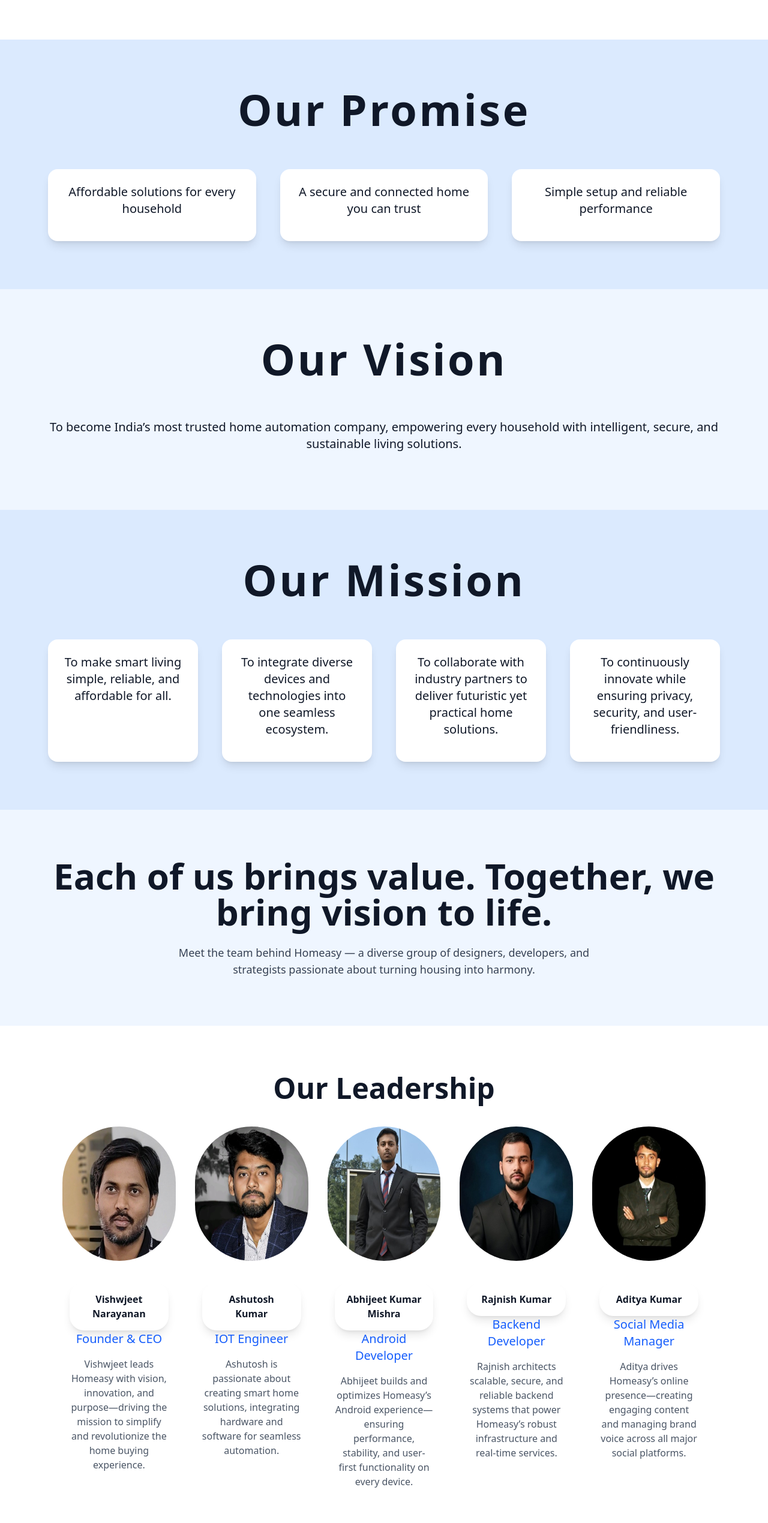
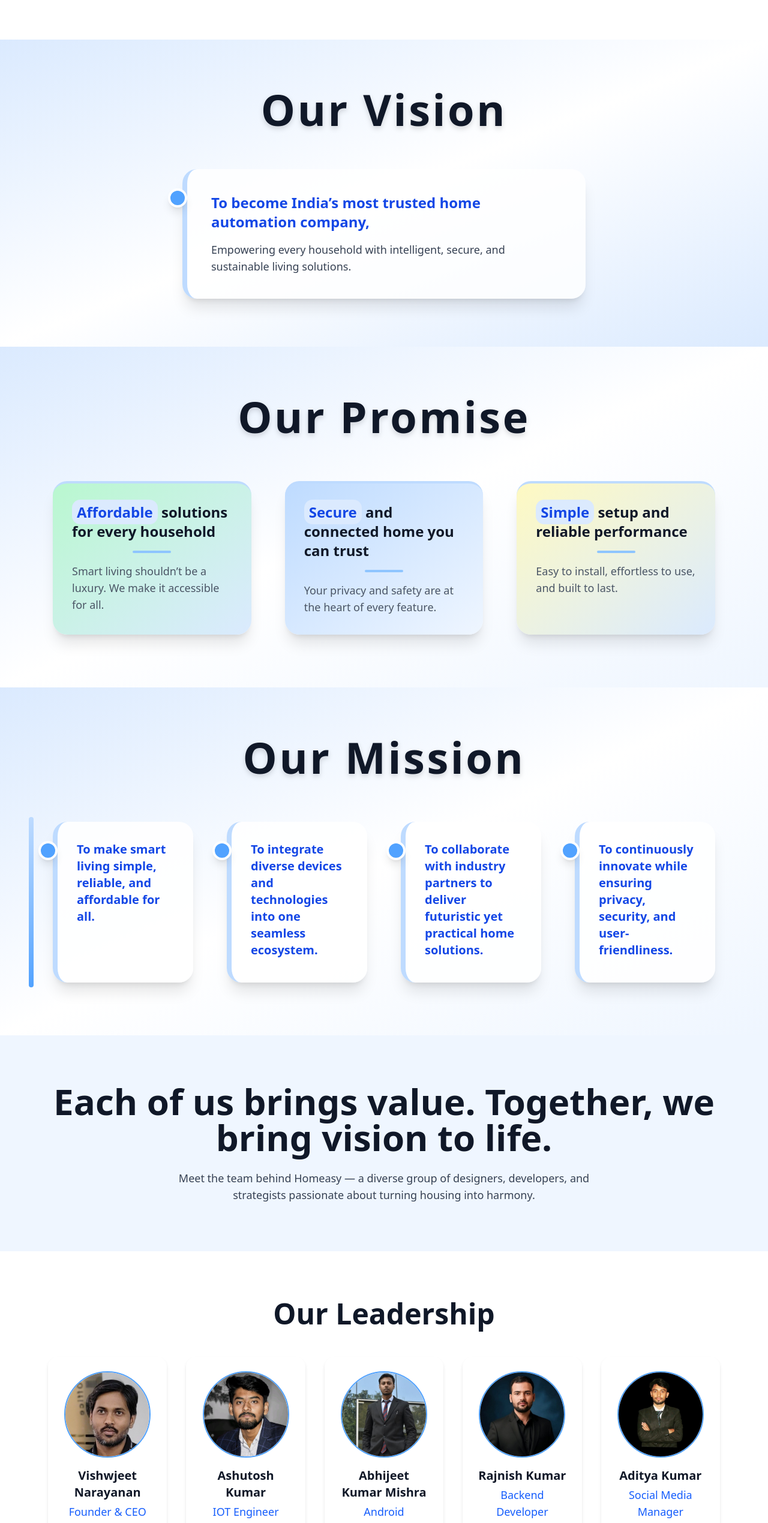
Before and after one commit to Amitkr77/homeasy, a Next.js app: page /about in a window 1280 px wide. Shown: the part 1245-3784 px from the top of the page at 60% size. Built offline with nearby package versions, Linux system fonts and the light colour scheme; a web font is replaced by a local one.

Commit message:
ui chnage

```diff
--- a/src/app/about/page.jsx
+++ b/src/app/about/page.jsx
@@ -192,89 +192,98 @@
         </h2>
       </section>
 
-      {/* ✅ IDEA SECTION */}
+
+{/* VISION SECTION */}
 <section
-        ref={ideasRef}
-        aria-labelledby="ideas-heading"
-        className="px-6 md:px-20 py-20 bg-blue-100 overflow-hidden"
+  aria-labelledby="vision-heading"
+  className="px-6 md:px-20 py-20 bg-gradient-to-br from-blue-100 via-white to-blue-100 overflow-hidden"
 >
-        <h2 className="text-5xl md:text-7xl font-bold text-center mb-16 tracking-wider">
-          Our Promise
+  <h2 className="text-5xl md:text-7xl font-extrabold text-center mb-16 tracking-wider drop-shadow-lg">
+    Our Vision
   </h2>
-        <div className="grid grid-cols-1 md:grid-cols-3 gap-10 text-center">
-          <article className="bg-white shadow-lg rounded-2xl p-6 hover:shadow-2xl transition duration-300">
-            <h3 className="text-xl mb-4">Affordable solutions for every household
+  <div className="flex flex-col md:flex-row items-center justify-center gap-10">
+    <div className="relative flex-1 max-w-2xl bg-white/80 rounded-3xl shadow-xl p-10 border-l-8 border-blue-200 hover:scale-105 transition-transform duration-300">
+      <div className="absolute -left-8 top-8 h-8 w-8 bg-blue-400 rounded-full border-4 border-white shadow-lg"></div>
+      <h3 className="text-2xl font-bold mb-4 text-blue-700">
+        To become India’s most trusted home automation company,
       </h3>
-            {/* <p className="text-lg">
-
-            </p> */}
-          </article>
-          <article className="bg-white shadow-lg rounded-2xl p-6 hover:shadow-2xl transition duration-300">
-            <h3 className="text-xl mb-4">A secure and connected home you can trust</h3>
-            {/* <p className="text-lg">
-
-            </p>*/}
-          </article>
-          <article className="bg-white shadow-lg rounded-2xl p-6 hover:shadow-2xl transition duration-300">
-            <h3 className="text-xl mb-4">  Simple setup and reliable performance</h3>
-            {/*  <p className="text-lg">
-              We don't just build listings — we create trusted spaces to start
-              your next chapter.
-            </p> */}
-          </article>
+      <p className="text-gray-700 text-lg">
+        Empowering every household with intelligent, secure, and sustainable living solutions.
+      </p>
+    </div>
   </div>
 </section>
 
-
-      {/* ✅ IDEA SECTION */}
+{/* PROMISE SECTION */}
 <section
-        ref={ideasRef}
-        aria-labelledby="ideas-heading"
-        className="px-6 md:px-20 py-20 bg-blue-50 overflow-hidden"
+  aria-labelledby="promise-heading"
+  className="px-6 md:px-20 py-20 bg-gradient-to-br from-blue-100 via-white to-blue-50 overflow-hidden"
 >
-        <h2 className="text-5xl md:text-7xl font-bold text-center mb-16 tracking-wider">
-          Our Vision
+  <h2 className="text-5xl md:text-7xl font-extrabold text-center mb-16 tracking-wider drop-shadow-lg">
+    Our Promise
   </h2>
-        <div className="gap-10 text-center">
-          <article>
-            <h3 className="text-xl mb-4"> To become India’s most trusted home automation company, empowering every household with intelligent, secure, and sustainable living solutions.
+  <div className="flex flex-col md:flex-row gap-10 justify-center items-stretch">
+    {[
+      {
+        title: "Affordable solutions for every household",
+        color: "from-green-200 to-blue-100",
+        highlight: "Affordable",
+      },
+      {
+        title: "Secure and connected home you can trust",
+        color: "from-blue-200 to-blue-50",
+        highlight: "Secure",
+      },
+      {
+        title: "Simple setup and reliable performance",
+        color: "from-yellow-100 to-blue-100",
+        highlight: "Simple",
+      },
+    ].map((item, idx) => (
+      <div
+        key={idx}
+        className={`flex-1 bg-gradient-to-br ${item.color} rounded-3xl shadow-xl p-8 m-2 transition-transform hover:-translate-y-2 hover:scale-105 hover:shadow-2xl duration-300 border-t-4 border-blue-200`}
+      >
+        <h3 className="text-2xl font-bold mb-2">
+          <span className="bg-blue-100 px-2 py-1 rounded-xl text-blue-700">{item.highlight}</span>{" "}
+          {item.title.replace(item.highlight, "")}
         </h3>
-          </article>
+        <div className="h-1 w-16 bg-blue-300 rounded-full my-4 mx-auto"></div>
+        <p className="text-gray-600 text-lg">
+          {idx === 0 && "Smart living shouldn’t be a luxury. We make it accessible for all."}
+          {idx === 1 && "Your privacy and safety are at the heart of every feature."}
+          {idx === 2 && "Easy to install, effortless to use, and built to last."}
+        </p>
+      </div>
+    ))}
   </div>
 </section>
 
-
-      {/* ✅ IDEA SECTION */}
-
+{/* MISSION SECTION */}
 <section
-  ref={ideasRef}
-  aria-labelledby="ideas-heading"
-  className="px-6 md:px-20 py-20 bg-blue-100 overflow-hidden"
+  aria-labelledby="mission-heading"
+  className="px-6 md:px-20 py-20 bg-gradient-to-br from-blue-100 via-white to-blue-50 overflow-hidden"
 >
-  <h2 className="text-5xl md:text-7xl font-bold text-center mb-16 tracking-wider">
+  <h2 className="text-5xl md:text-7xl font-extrabold text-center mb-16 tracking-wider drop-shadow-lg">
     Our Mission
   </h2>
-  <div className="grid grid-cols-1 md:grid-cols-4 gap-10 text-center">
-    <article className="bg-white shadow-lg rounded-2xl p-6 hover:shadow-2xl transition duration-300">
-      <h3 className="text-xl text-center mb-4">
-        To make smart living simple, reliable, and affordable for all.
-      </h3>
-    </article>
-    <article className="bg-white shadow-lg rounded-2xl p-6 hover:shadow-2xl transition duration-300">
-      <h3 className="text-xl mb-4">
-        To integrate diverse devices and technologies into one seamless ecosystem.
-      </h3>
-    </article>
-    <article className="bg-white shadow-lg rounded-2xl p-6 hover:shadow-2xl transition duration-300">
-      <h3 className="text-xl mb-4">
-        To collaborate with industry partners to deliver futuristic yet practical home solutions.
-      </h3>
-    </article>
-    <article className="bg-white shadow-lg rounded-2xl p-6 hover:shadow-2xl transition duration-300">
-      <h3 className="text-xl mb-4">
-        To continuously innovate while ensuring privacy, security, and user-friendliness.
-      </h3>
-    </article>
+  <div className="relative flex flex-col md:flex-row gap-10 justify-center items-stretch">
+    {[
+      "To make smart living simple, reliable, and affordable for all.",
+      "To integrate diverse devices and technologies into one seamless ecosystem.",
+      "To collaborate with industry partners to deliver futuristic yet practical home solutions.",
+      "To continuously innovate while ensuring privacy, security, and user-friendliness.",
+    ].map((text, idx) => (
+      <div
+        key={idx}
+        className={`flex-1 bg-white/90 rounded-3xl shadow-xl p-8 m-2 border-l-8 border-blue-200 relative transition-transform hover:scale-105 hover:shadow-2xl duration-300`}
+      >
+        <div className="absolute -left-8 top-8 h-8 w-8 bg-blue-400 rounded-full border-4 border-white shadow-lg"></div>
+        <h3 className="text-xl font-semibold text-blue-700 mb-2">{text}</h3>
+      </div>
+    ))}
+    {/* Timeline vertical line for desktop */}
+    <div className="hidden md:block absolute left-0 top-0 bottom-0 w-2 bg-gradient-to-b from-blue-200 to-blue-400 rounded-full" style={{ left: '-32px', height: '100%' }}></div>
   </div>
 </section>
 
@@ -334,110 +343,107 @@
   className="px-6 md:px-20 py-20 bg-white text-center"
   aria-labelledby="leadership-heading"
 >
-        <h2 className="text-4xl md:text-5xl font-bold mb-10">Our Leadership</h2>
-        <div className="grid grid-cols-1 sm:grid-cols-2 lg:grid-cols-5 gap-8 mt-10 px-6">
+  <h2 className="text-4xl md:text-5xl font-bold mb-12">
+    Our Leadership
+  </h2>
+
+  <div className="grid grid-cols-1 sm:grid-cols-2 lg:grid-cols-5 gap-8 mt-10">
     {leaders.map((leader, idx) => (
       <div
         key={idx}
-              className="bg-white transition-all duration-300 ease-in-out"
+        className="bg-white rounded-2xl shadow-md p-6 transition-transform duration-300 hover:-translate-y-2 hover:shadow-xl cursor-pointer"
       >
         <div className="flex flex-col items-center text-center">
           {/* Leader Image */}
-      <div className="relative  mb-6 overflow-hidden ">
+          <div className="w-36 h-36 mb-4 rounded-full overflow-hidden border-2 border-blue-400 transition-transform duration-300 hover:scale-105">
             <img
               src={leader.image}
-                    alt=""
-                    className=" h-56 rounded-full"
+              alt={leader.name}
+              className="w-full h-full object-cover"
             />
           </div>
-                <div className="p-3">
+
           {/* Leader Info */}
-       <h3 className="flex flex-col font-bold items-center text-m text-center p-4 bg-white shadow-lg rounded-3xl">
-                    {leader.name}
-                  </h3>
-                  <p className="text-blue-600 text-xl mb-4">{leader.title}</p>
-                  <p className="text-gray-600 text-s">{leader.desc}</p>
-                </div>
+          <h3 className="text-lg md:text-xl font-semibold mb-1">{leader.name}</h3>
+          <p className="text-blue-600 text-md md:text-lg mb-3">{leader.title}</p>
+          <p className="text-gray-600 text-sm md:text-base leading-relaxed">
+            {leader.desc}
+          </p>
         </div>
       </div>
     ))}
   </div>
 </section>
+
+
       {/* ✅ ADVANTAGE SECTION */}
-      <section className="px-6 md:px-20 py-20 bg-gradient-to-r from-blue-50 via-white to-blue-50 text-center">
-        <h2 className="text-4xl md:text-6xl font-bold mb-6">
+      <section className="px-6 md:px-20 py-20 bg-gradient-to-r from-blue-50 via-white to-blue-50 text-center relative overflow-hidden">
+  {/* Decorative background shapes */}
+  <div className="absolute -top-20 left-1/2 -translate-x-1/2 w-[600px] h-[200px] bg-gradient-to-r from-blue-200 via-blue-100 to-blue-300 opacity-30 blur-3xl rounded-full pointer-events-none animate-pulse"></div>
+  <h2 className="text-4xl md:text-6xl font-bold mb-6 bg-gradient-to-r from-blue-500 via-blue-700 to-blue-400 bg-clip-text text-transparent drop-shadow-lg">
     Discover the Homeasy Advantage
   </h2>
   <p className="text-lg max-w-4xl mx-auto mb-10 text-gray-700">
     Why choose Homeasy? Because where technology meets comfort, and homes truly become smart.
   </p>
 
-        <div className="grid grid-cols-1 sm:grid-cols-2 lg:grid-cols-3 gap-6 text-left">
-          <article className="bg-white outline p-6 shadow-md rounded-xl
-                        hover:shadow-2xl hover:bg-gradient-to-r hover:from-blue-100 hover:to-blue-50
-                        active:scale-95 transition-all duration-300">
-            <h3 className="text-xl font-semibold mb-2 text-blue-600">
-              Real-Time Compatibility
+  <div className="grid grid-cols-1 sm:grid-cols-2 lg:grid-cols-3 gap-8 text-left relative z-10">
+    {[
+      {
+        title: "Real-Time Compatibility",
+        desc: "Our system seamlessly works with devices from multiple brands, ensuring you don’t need to replace existing gadgets to go smart.",
+        color: "from-blue-100 to-blue-50",
+      },
+      {
+        title: "Personalized Living",
+        desc: "From mood lighting to energy-saving schedules, our platform learns your lifestyle and adapts to make your everyday living more efficient and enjoyable.",
+        color: "from-green-100 to-blue-50",
+      },
+      {
+        title: "Secure & Seamless",
+        desc: "Every feature is designed with data privacy and reliability at its core, giving you complete peace of mind.",
+        color: "from-yellow-100 to-blue-50",
+      },
+      {
+        title: "Expert Support & Guidance",
+        desc: "Whether you’re a homeowner, architect, or builder, our expert team helps you design the right solution — from planning to installation and beyond.",
+        color: "from-blue-100 to-green-50",
+      },
+      {
+        title: "Smart Integration, Made Simple",
+        desc: "Control lights, appliances, security cameras, and more — all from one easy-to-use platform. No technical know-how required.",
+        color: "from-pink-100 to-blue-50",
+      },
+      {
+        title: "Future-Ready Solutions",
+        desc: "With continuous innovation, we ensure your home is not just smart today, but future-ready for tomorrow’s technology.",
+        color: "from-purple-100 to-blue-50",
+      },
+    ].map((item, idx) => (
+      <article
+        key={idx}
+        className={`
+          group relative bg-gradient-to-br ${item.color}
+          p-8 rounded-2xl shadow-xl border-t-4 border-blue-200
+          hover:shadow-2xl hover:-translate-y-2 hover:scale-105 transition-all duration-300
+          overflow-hidden
+        `}
+      >
+        {/* Animated floating icon circle */}
+        <span className="absolute -top-6 right-6 w-14 h-14 rounded-full bg-blue-100 opacity-60 blur-lg group-hover:scale-110 transition-transform duration-500"></span>
+        <h3 className="text-xl font-bold mb-3 text-blue-700 group-hover:text-blue-500 transition-colors">
+          {item.title}
         </h3>
-            <p>
-              Our system seamlessly works with devices from multiple brands, ensuring you don’t need to replace existing gadgets to go smart.
+        <div className="h-1 w-12 bg-blue-300 rounded-full mb-4 group-hover:w-20 transition-all duration-300"></div>
+        <p className="text-gray-700 text-base group-hover:text-blue-800 transition-colors duration-300">
+          {item.desc}
         </p>
+        {/* Animated badge on hover */}
+        <span className="absolute bottom-6 right-6 bg-blue-200 text-blue-700 text-xs px-3 py-1 rounded-full shadow opacity-0 group-hover:opacity-100 group-hover:translate-y-0 translate-y-2 transition-all duration-500">
+          {idx % 2 === 0 ? "Smart" : "Easy"}
+        </span>
       </article>
-
-          <article className="bg-white outline p-6 shadow-md rounded-xl
-                        hover:shadow-2xl hover:bg-gradient-to-r hover:from-blue-100 hover:to-blue-50
-                        active:scale-95 transition-all duration-300">
-            <h3 className="text-xl font-semibold mb-2 text-blue-600">
-              Personalized Living
-            </h3>
-            <p>
-              From mood lighting to energy-saving schedules, our platform learns your lifestyle and adapts to make your everyday living more efficient and enjoyable.
-            </p>
-          </article>
-
-          <article className="bg-white outline p-6 shadow-md rounded-xl
-                        hover:shadow-2xl hover:bg-gradient-to-r hover:from-blue-100 hover:to-blue-50
-                        active:scale-95 transition-all duration-300">
-            <h3 className="text-xl font-semibold mb-2 text-blue-600">
-              Secure & Seamless
-            </h3>
-            <p>
-              Every feature is designed with data privacy and reliability at its core, giving you complete peace of mind.
-            </p>
-          </article>
-
-          <article className="bg-white outline p-6 shadow-md rounded-xl
-                        hover:shadow-2xl hover:bg-gradient-to-r hover:from-blue-100 hover:to-blue-50
-                        active:scale-95 transition-all duration-300">
-            <h3 className="text-xl font-semibold mb-2 text-blue-600">
-              Expert Support & Guidance
-            </h3>
-            <p>
-              Whether you’re a homeowner, architect, or builder, our expert team helps you design the right solution — from planning to installation and beyond.
-            </p>
-          </article>
-
-          <article className="bg-white outline p-6 shadow-md rounded-xl
-                        hover:shadow-2xl hover:bg-gradient-to-r hover:from-blue-100 hover:to-blue-50
-                        active:scale-95 transition-all duration-300">
-            <h3 className="text-xl font-semibold mb-2 text-blue-600">
-              Smart Integration, Made Simple
-            </h3>
-            <p>
-              Control lights, appliances, security cameras, and more — all from one easy-to-use platform. No technical know-how required.
-            </p>
-          </article>
-
-          <article className="bg-white outline p-6 shadow-md rounded-xl
-                        hover:shadow-2xl hover:bg-gradient-to-r hover:from-blue-100 hover:to-blue-50
-                        active:scale-95 transition-all duration-300">
-            <h3 className="text-xl font-semibold mb-2 text-blue-600">
-              Future-Ready Solutions
-            </h3>
-            <p>
-              With continuous innovation, we ensure your home is not just smart today, but future-ready for tomorrow’s technology.
-            </p>
-          </article>
+    ))}
   </div>
 </section>
     </section>
```
Lines whose indentation alone changed are shown as unchanged.
